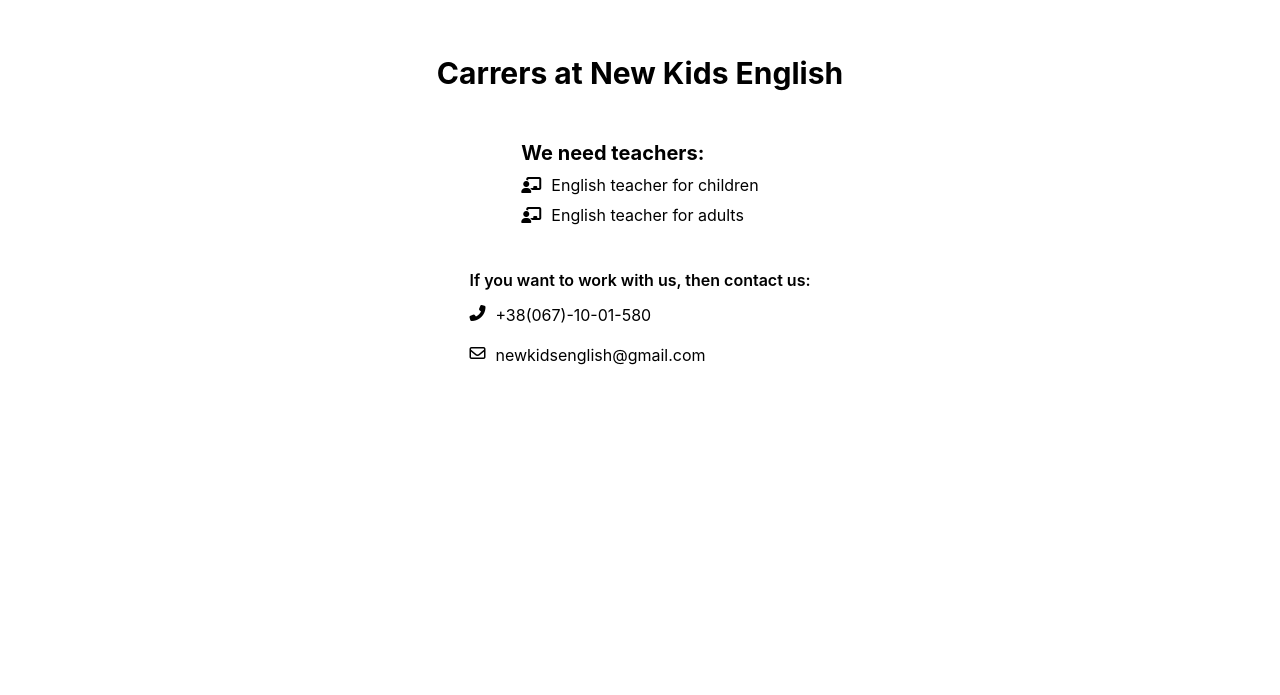
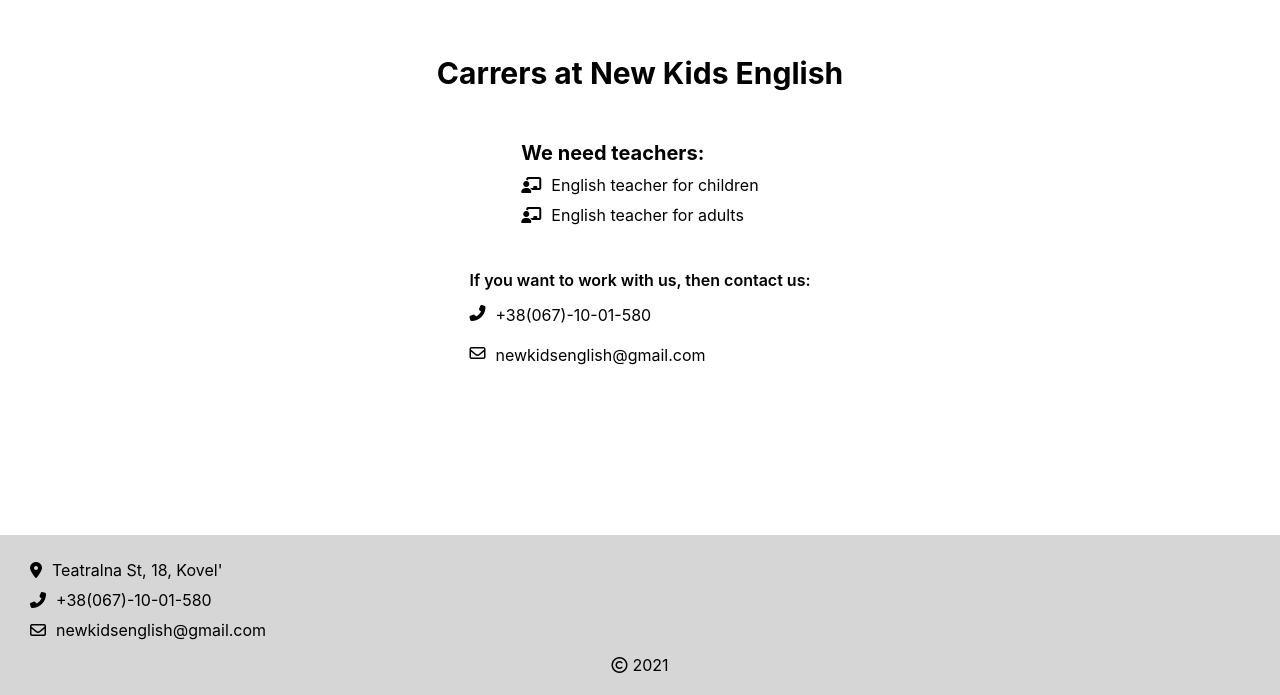
Before and after one commit to heimlee/new-kids-english, a React (Create React App) app: page / in a window 1280 px wide. Shown: the part 3505-4200 px from the top of the page. Before the commit the page ends 4040 px from the top, so only its background shows below. Built offline with nearby package versions, Linux system fonts and the light colour scheme.

Commit message:
Implement Footer container

```diff
--- a/src/App.js
+++ b/src/App.js
@@ -6,6 +6,7 @@ import { Features } from './containers/features/Features';
 import { Pricing } from './containers/pricing/Pricing';
 import { AboutUs } from './containers/aboutUs/AboutUs';
 import { Carrers } from './containers/carrers/Carrers';
+import { Footer } from './containers/footer/Footer';
 
 import './App.scss';
 
@@ -18,6 +19,7 @@ function App() {
       <Pricing />
       <AboutUs />
       <Carrers />
+      <Footer />
     </div>
   );
 }
--- /dev/null
+++ b/src/containers/footer/Footer.js
@@ -0,0 +1,38 @@
+import React from 'react';
+
+import './footer.scss';
+
+export const Footer = () => {
+  return(
+    <footer className="footer">
+      <div className="footer-container">
+        <div className="footer-contacts">
+          <div className="footer-contact">
+            <span className="footer-contact__icon">
+              <i className="fas fa-map-marker-alt"></i>
+            </span>
+            <p>Teatralna St, 18, Kovel'</p>
+          </div>
+          <div className="footer-contact">
+            <span className="footer-contact__icon">
+              <i className="fas fa-phone-alt"></i>
+            </span>
+            <p>+38(067)-10-01-580</p>
+          </div>
+          <div className="footer-contact">
+            <span className="footer-contact__icon">
+              <i className="far fa-envelope"></i>
+            </span>
+            <p>newkidsenglish@gmail.com</p>
+          </div>
+        </div>
+        <div className="copyright">
+          <span className="copyright-icon">
+            <i className="far fa-copyright"></i>
+          </span>
+          <p>2021</p>
+        </div>
+      </div>
+    </footer>
+  );
+};
--- /dev/null
+++ b/src/containers/footer/footer.scss
@@ -0,0 +1,56 @@
+.footer {
+  background-color: #d6d6d6;
+  display: flex;
+  height: 100%;
+  justify-content: center;
+  width: 100%;
+}
+
+.footer-container {
+  align-items: center;
+  display: flex;
+  flex-direction: column;
+  justify-content: center;
+  padding: 20px 30px;
+  width: 1440px;
+}
+
+.footer-contacts {
+  display: flex;
+  flex-direction: column;
+  width: 100%;
+}
+
+.footer-contact {
+  display: flex;
+  font-size: 12px;
+  padding: 2px 0;
+}
+
+.footer-contact__icon {
+  margin-right: 10px;
+}
+
+.copyright {
+  align-items: center;
+  display: flex;
+  font-size: 12px;
+  justify-content: center;
+  margin-top: 10px;
+  width: 100%;
+}
+
+.copyright-icon {
+  margin-right: 5px;
+}
+
+@media (min-width: 500px) {
+  .footer-contact {
+    font-size: 16px;
+    padding: 5px 0;
+  }
+
+  .copyright {
+    font-size: 16px;
+  }
+}
```
